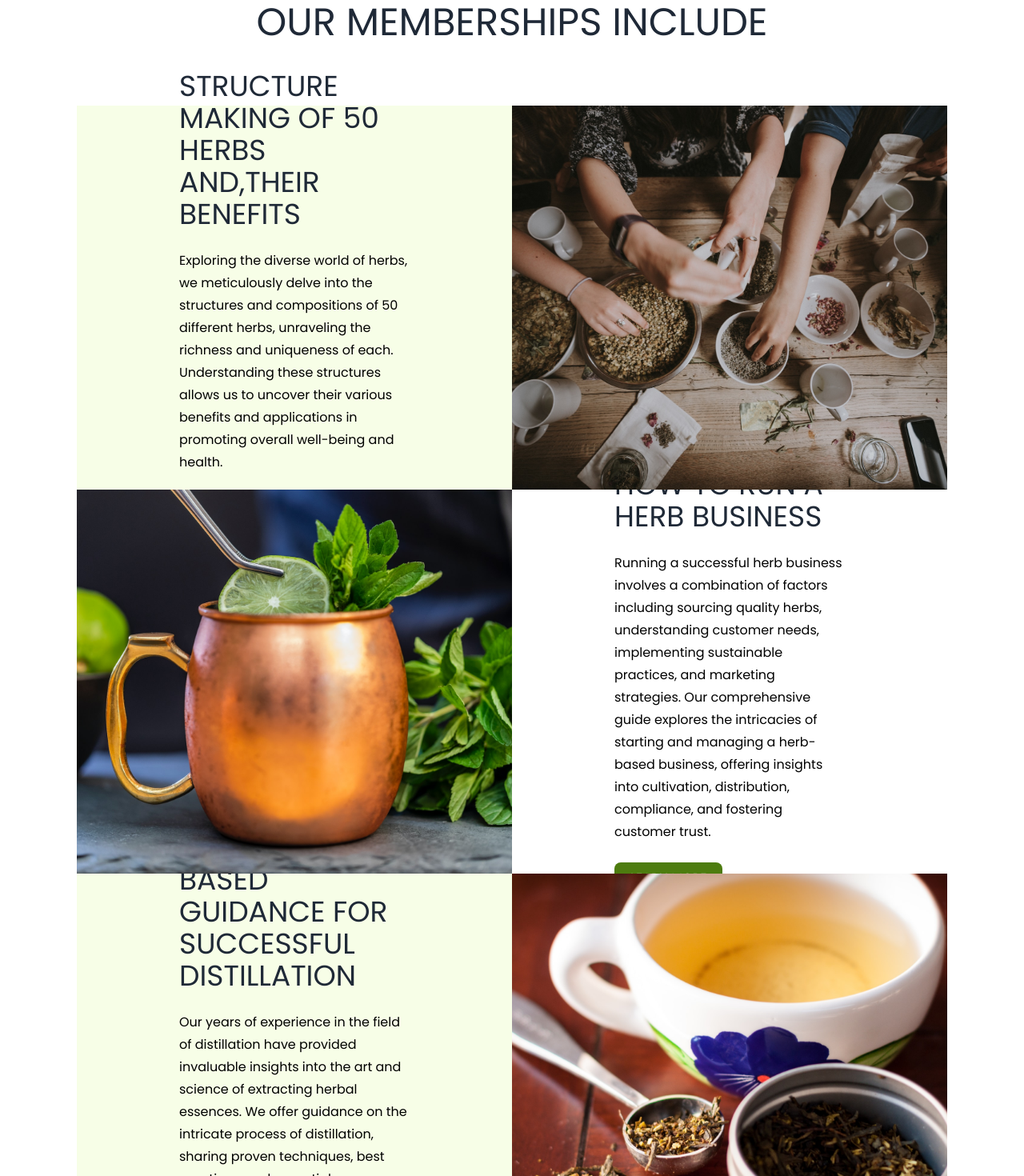
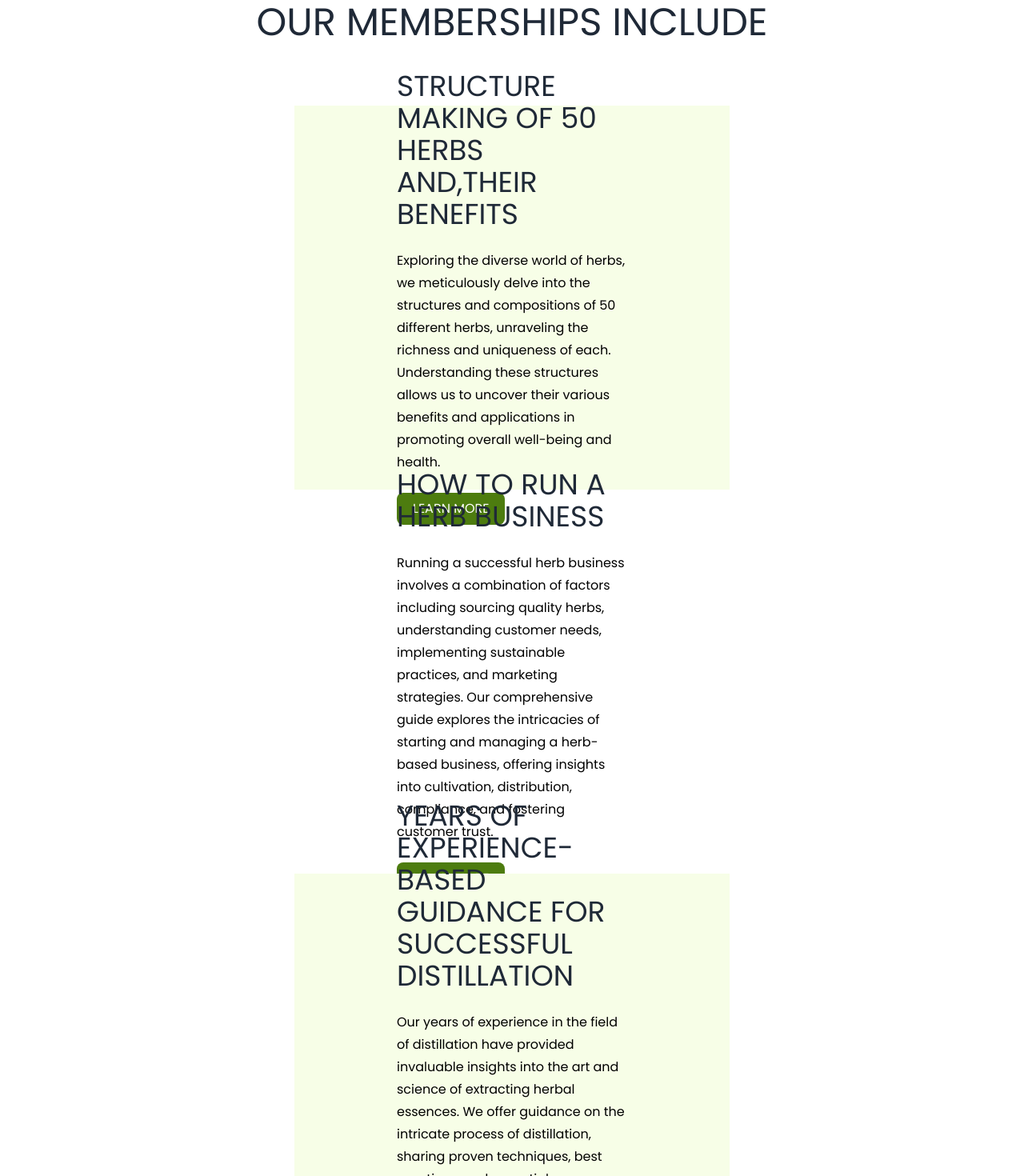
Before and after one commit to kharljhon14/flow, a Next.js app: page / in a window 1280 px wide. Shown: the part 1920-3390 px from the top of the page at 80% size. Built offline with nearby package versions, Linux system fonts and the light colour scheme.

Commit message:
membership mobile responsive

```diff
--- a/src/features/sections/about-us/AboutUsContent.tsx
+++ b/src/features/sections/about-us/AboutUsContent.tsx
@@ -2,7 +2,7 @@ import Button from '@/components/Button';
 
 export default function AboutUsContent() {
   return (
-    <div className="flex justify-center flex-col lg:p-32 lg:w-1/2  w-full p-6">
+    <div className="flex justify-center flex-col lg:p-32 lg:w-1/2  w-full p-12">
       <span className="text-lime-700 mb-4 text-lg">About Us</span>
       <div className="space-y-6">
         <h1 className=" font-light text-4xl uppercase text-gray-800">
--- a/src/features/sections/membership/MembershipBackground.tsx
+++ b/src/features/sections/membership/MembershipBackground.tsx
@@ -6,7 +6,7 @@ interface Props {
 
 export default function MembershipBackground({ image }: Props) {
   return (
-    <div className="relative h-full w-1/2">
+    <div className="relative h-full lg:w-1/2 hidden">
       <Image
         fill
         src={image}
--- a/src/features/sections/membership/MembershipContent.tsx
+++ b/src/features/sections/membership/MembershipContent.tsx
@@ -8,7 +8,9 @@ interface Props extends PropsWithChildren<Record<never, never>> {
 
 export default function MembershipContent({ children, classname }: Props) {
   return (
-    <div className={cn(['flex justify-center flex-col p-32 w-1/2 h-full', classname])}>
+    <div
+      className={cn(['flex justify-center flex-col lg:p-32 p-6 lg:w-1/2 w-full h-full', classname])}
+    >
       {children}
     </div>
   );
--- a/src/features/sections/membership/MembershipSection.tsx
+++ b/src/features/sections/membership/MembershipSection.tsx
@@ -5,18 +5,20 @@ import MembershipContent from './MembershipContent';
 export default function MembershipSection() {
   return (
     <div>
-      <div className="flex items-center justify-center flex-col p-20 w-full">
+      <div className="flex items-center justify-center flex-col lg:p-20 p-6 w-full">
         <span className="text-lime-700 mb-4 text-lg">Join Our Herbal Wellness Community</span>
         <div className="space-y-6">
-          <h1 className=" font-light text-5xl uppercase text-gray-800">Our memberships include</h1>
+          <h1 className=" font-light lg:text-5xl text-4xl text-center lg:text-left uppercase text-gray-800">
+            Our memberships include
+          </h1>
         </div>
       </div>
 
-      <div className="mx-24">
-        <div className="flex items-center justify-between h-[60vh]">
+      <div className="lg:mx-24 mx-6 space-y-6 lg:space-y-0">
+        <div className="flex flex-col items-center justify-between lg:h-[60vh]">
           <MembershipContent classname="bg-lime-50">
             <div className="space-y-6">
-              <h1 className=" font-light text-4xl uppercase text-gray-800">
+              <h1 className=" font-light lg:text-4xl text-3xl text-center lg:text-left uppercase text-gray-800">
                 Structure making of 50 herbs <br /> and,their benefits
               </h1>
               <p className=" leading-7">
@@ -34,11 +36,11 @@ export default function MembershipSection() {
           <MembershipBackground image="/images/herbs.jpg" />
         </div>
 
-        <div className="flex items-center justify-between h-[60vh]">
+        <div className="flex flex-col items-center justify-between lg:h-[60vh]">
           <MembershipBackground image="/images/tea.jpg" />
           <MembershipContent>
             <div className="space-y-6">
-              <h1 className=" font-light text-4xl uppercase text-gray-800">
+              <h1 className=" font-light lg:text-4xl text-3xl text-center lg:text-left uppercase text-gray-800">
                 How to run a herb business
               </h1>
               <p className=" leading-7">
@@ -56,10 +58,10 @@ export default function MembershipSection() {
           </MembershipContent>
         </div>
 
-        <div className="flex items-center justify-between h-[60vh]">
+        <div className="flex flex-col items-center justify-between lg:h-[60vh]">
           <MembershipContent classname="bg-lime-50">
             <div className="space-y-6">
-              <h1 className=" font-light text-4xl uppercase text-gray-800">
+              <h1 className=" font-light lg:text-4xl text-3xl text-center lg:text-left uppercase text-gray-800">
                 Years of experience-based guidance for successful distillation
               </h1>
               <p className=" leading-7">
```
